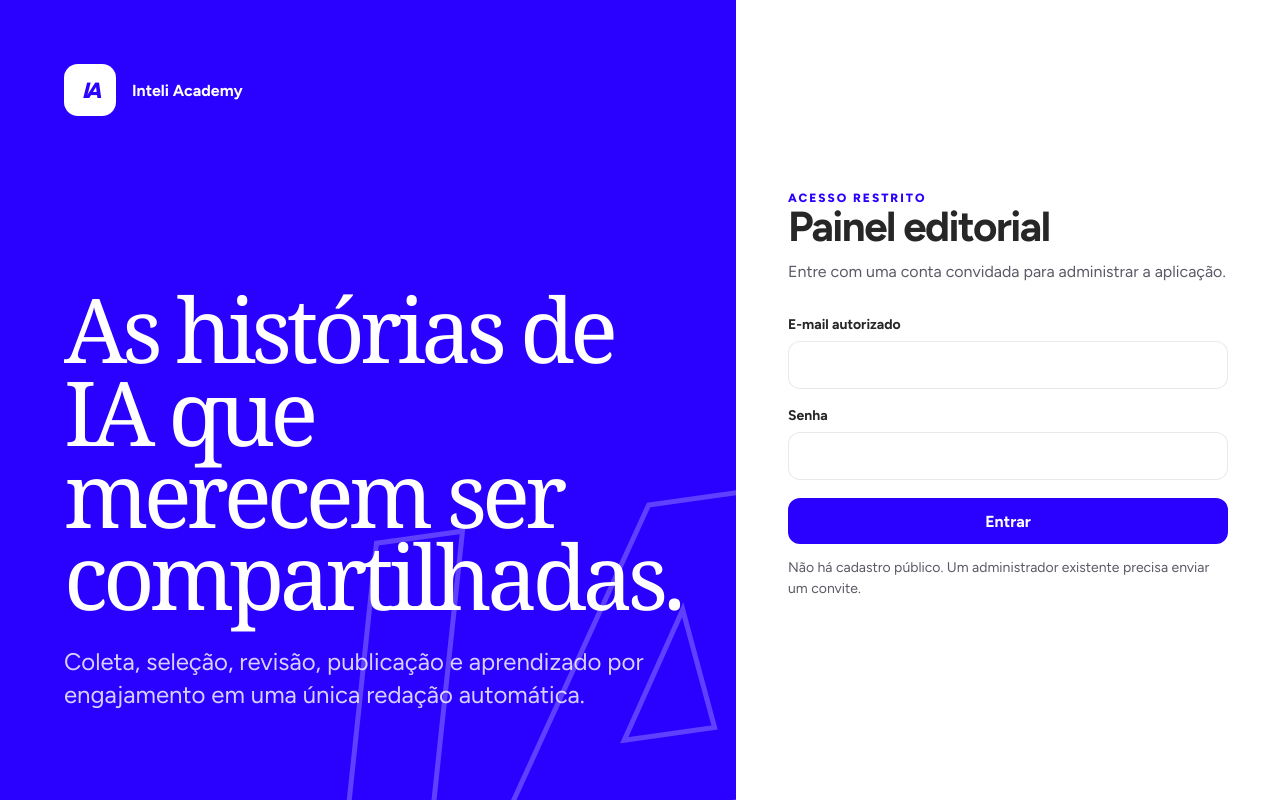
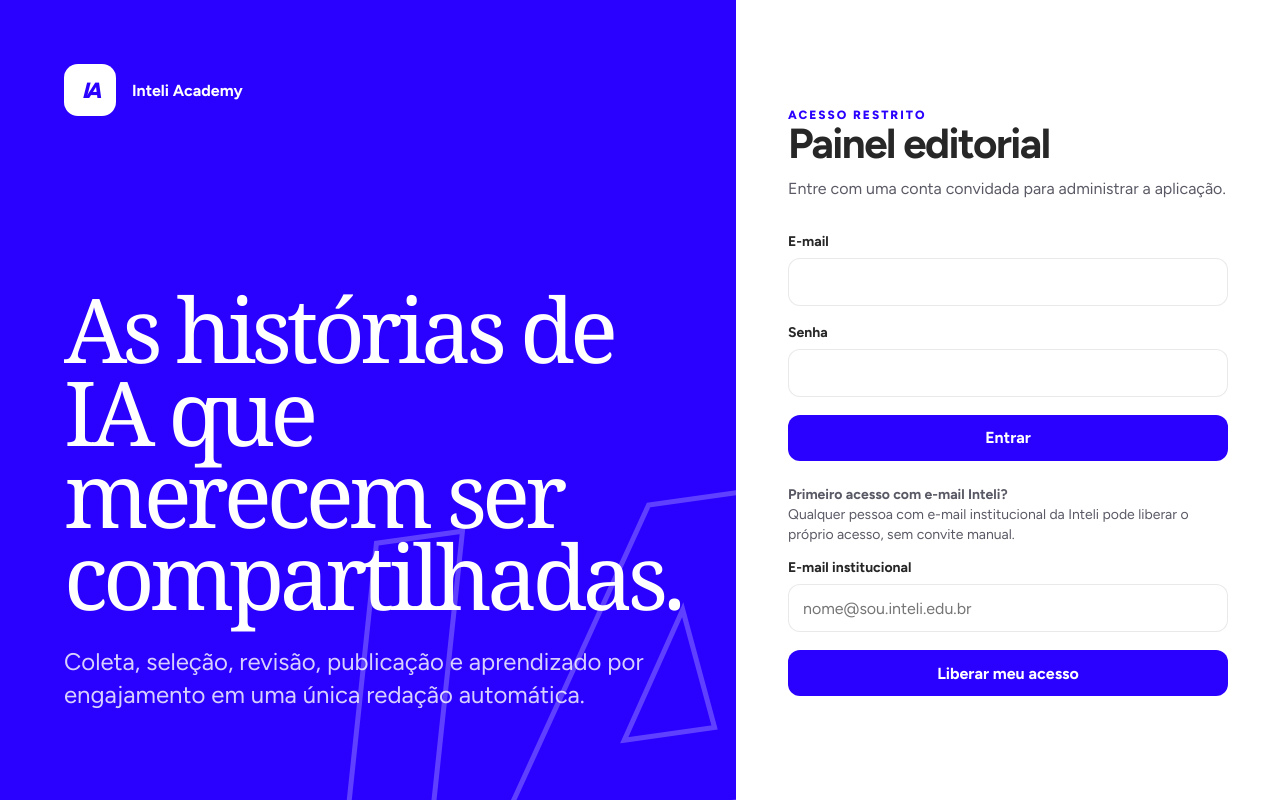
Before and after one commit to pablo-marchina/repositorio_inteli_academy, a Next.js app: page /login in a window 1280 px wide. Built offline with nearby package versions, Linux system fonts and the light colour scheme; no server answers.

Commit message:
add institutional self-service access to login

```diff
--- a/components/LoginForm.tsx
+++ b/components/LoginForm.tsx
@@ -10,6 +10,10 @@ export function LoginForm() {
   const [password, setPassword] = useState("");
   const [message, setMessage] = useState("");
   const [pending, setPending] = useState(false);
+  const [institutionalEmail, setInstitutionalEmail] = useState("");
+  const [accessMessage, setAccessMessage] = useState("");
+  const [accessError, setAccessError] = useState(false);
+  const [accessPending, setAccessPending] = useState(false);
 
   async function submit(event: FormEvent) {
     event.preventDefault();
@@ -25,21 +29,67 @@ export function LoginForm() {
     router.refresh();
   }
 
+  async function requestInstitutionalAccess(event: FormEvent) {
+    event.preventDefault();
+    setAccessPending(true);
+    setAccessMessage("");
+    setAccessError(false);
+
+    const response = await fetch("/api/auth/inteli-access", {
+      method: "POST",
+      headers: { "content-type": "application/json" },
+      body: JSON.stringify({ email: institutionalEmail })
+    });
+    const payload = (await response.json()) as { message?: string; error?: string };
+
+    if (response.ok) {
+      setAccessMessage(payload.message ?? "Verifique seu e-mail para concluir o acesso.");
+      setInstitutionalEmail("");
+    } else {
+      setAccessError(true);
+      setAccessMessage(payload.error ?? "Não foi possível liberar o acesso.");
+    }
+    setAccessPending(false);
+  }
+
   return (
+    <div>
       <form onSubmit={submit}>
         <div className="field">
-        <label htmlFor="email">E-mail autorizado</label>
-        <input id="email" type="email" required value={email} onChange={(event: ChangeEvent<HTMLInputElement>) => setEmail(event.target.value)} />
+          <label htmlFor="email">E-mail</label>
+          <input id="email" type="email" autoComplete="email" required value={email} onChange={(event: ChangeEvent<HTMLInputElement>) => setEmail(event.target.value)} />
         </div>
         <div className="field">
           <label htmlFor="password">Senha</label>
-        <input id="password" type="password" required value={password} onChange={(event: ChangeEvent<HTMLInputElement>) => setPassword(event.target.value)} />
+          <input id="password" type="password" autoComplete="current-password" required value={password} onChange={(event: ChangeEvent<HTMLInputElement>) => setPassword(event.target.value)} />
         </div>
         <button className="button full" disabled={pending} type="submit">
           {pending ? "Entrando…" : "Entrar"}
         </button>
         {message ? <p className="feedback error">{message}</p> : null}
-      <p className="help">Não há cadastro público. Um administrador existente precisa enviar um convite.</p>
       </form>
+
+      <div className="section">
+        <p className="help"><strong>Primeiro acesso com e-mail Inteli?</strong><br />Qualquer pessoa com e-mail institucional da Inteli pode liberar o próprio acesso, sem convite manual.</p>
+        <form onSubmit={requestInstitutionalAccess}>
+          <div className="field">
+            <label htmlFor="institutional-email">E-mail institucional</label>
+            <input
+              id="institutional-email"
+              type="email"
+              autoComplete="email"
+              required
+              value={institutionalEmail}
+              onChange={(event: ChangeEvent<HTMLInputElement>) => setInstitutionalEmail(event.target.value)}
+              placeholder="nome@sou.inteli.edu.br"
+            />
+          </div>
+          <button className="button full" disabled={accessPending} type="submit">
+            {accessPending ? "Liberando acesso…" : "Liberar meu acesso"}
+          </button>
+          {accessMessage ? <p className={`feedback ${accessError ? "error" : "success"}`}>{accessMessage}</p> : null}
+        </form>
+      </div>
+    </div>
   );
 }
```
Lines whose indentation alone changed are shown as unchanged.
